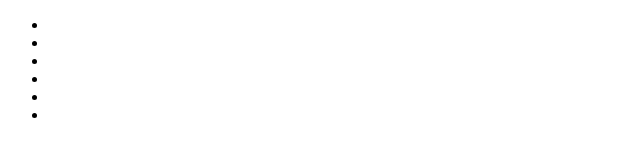
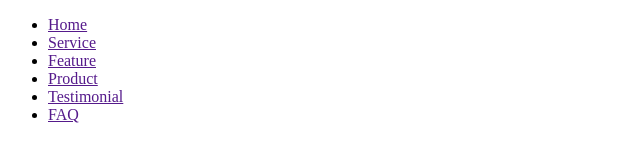
Before and after one commit to Ssnewel/Testing, a plain HTML site: page index.html in a window 1280 px wide. Shown: the whole page, without its empty margins (0-640 px from the left). Drawn offline with Linux system fonts and the light colour scheme.

Commit message:
added content to header

```diff
--- a/index.html
+++ b/index.html
@@ -8,16 +8,21 @@
 <body>
     <header>
         <div class="container">
+            <div class="logo"></div>
             <nav>
                 <ul>
-                    <li><a href=""></a></li>
-                    <li><a href=""></a></li>
-                    <li><a href=""></a></li>
-                    <li><a href=""></a></li>
-                    <li><a href=""></a></li>
-                    <li><a href=""></a></li>
+                    <li><a href="">Home</a></li>
+                    <li><a href="">Service</a></li>
+                    <li><a href="">Feature</a></li>
+                    <li><a href="">Product</a></li>
+                    <li><a href="">Testimonial</a></li>
+                    <li><a href="">FAQ</a></li>
                 </ul>
             </nav>
+            <div class="auth-btns">
+                <a href="" class="login"></a>
+                <a href="" class="signup"></a>
+            </div>
         </div>
     </header>
     <div class="firstsection">
```
